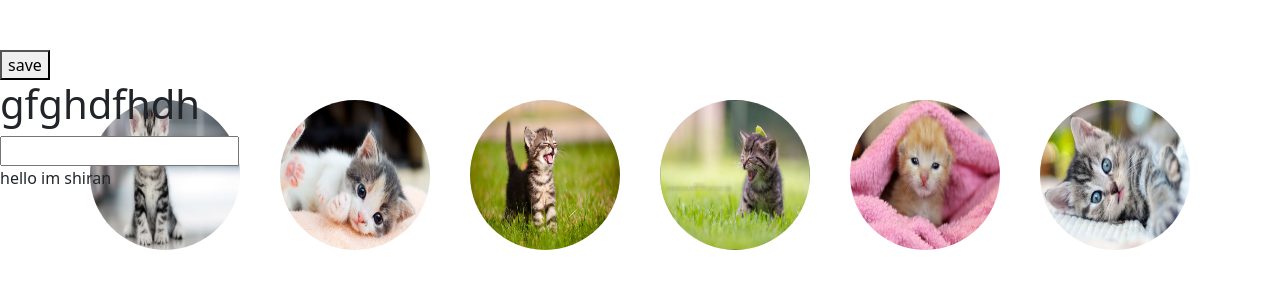
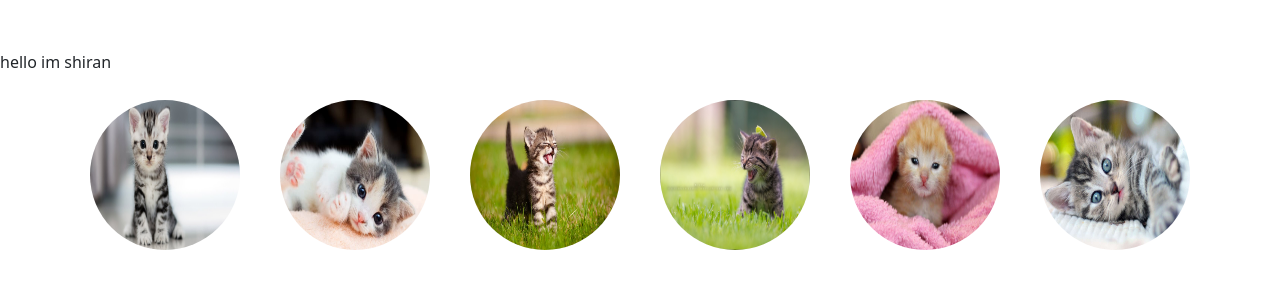
Before and after one commit to ItayLeon-Max/demo2-git, a plain HTML site: page index.html in a window 1280 px wide. Drawn offline with nearby package versions, Linux system fonts and the light colour scheme.

Commit message:
remove item

```diff
--- a/index.html
+++ b/index.html
@@ -29,12 +29,7 @@
             <img src="Assets/Photos/cat6.jpg">
           </div>
         </div>
-      </div>
-
-      <button>save</button>
-      <h1>gfghdfhdh</h1>
-      <input>
-
+    </div>
       <script src="Assets/Javascript/app.js"></script>
 </body>
 </html>
```
